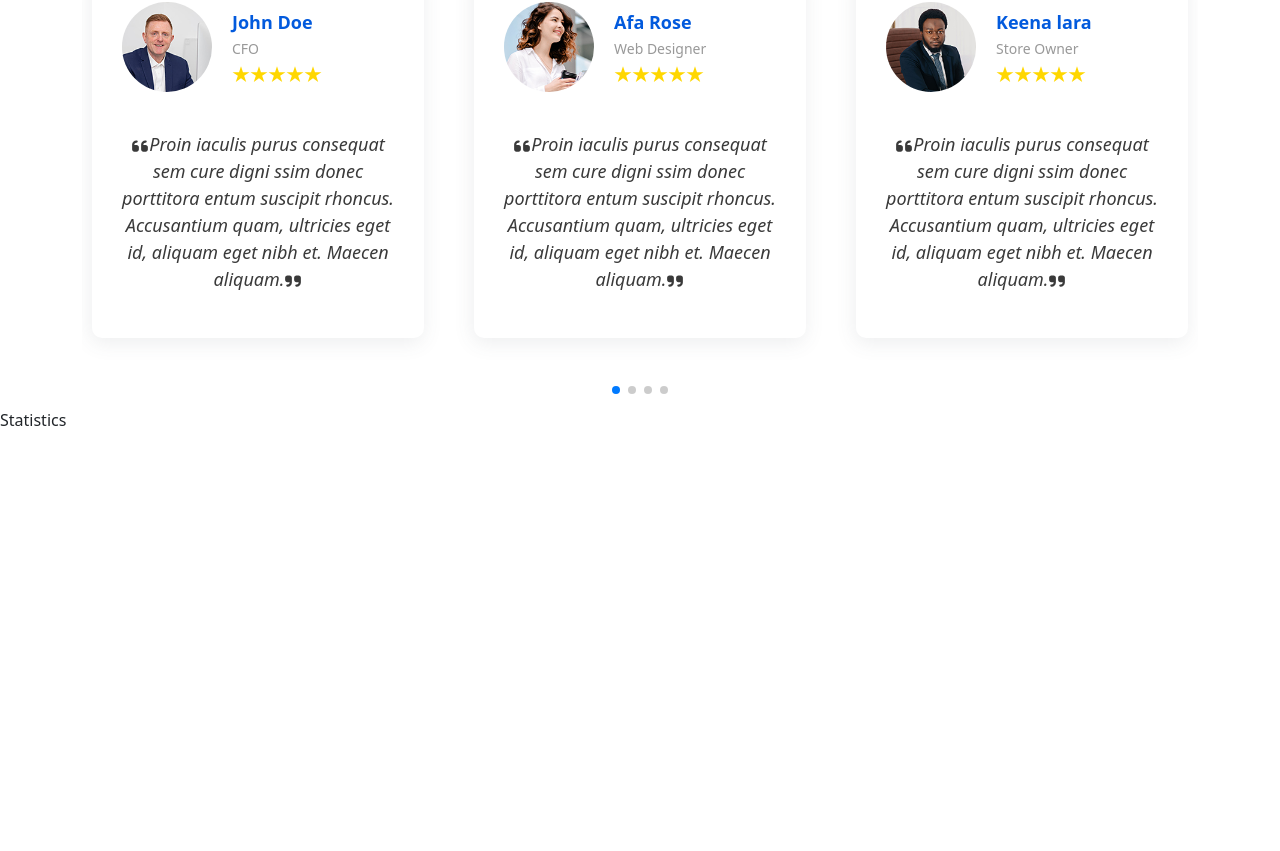
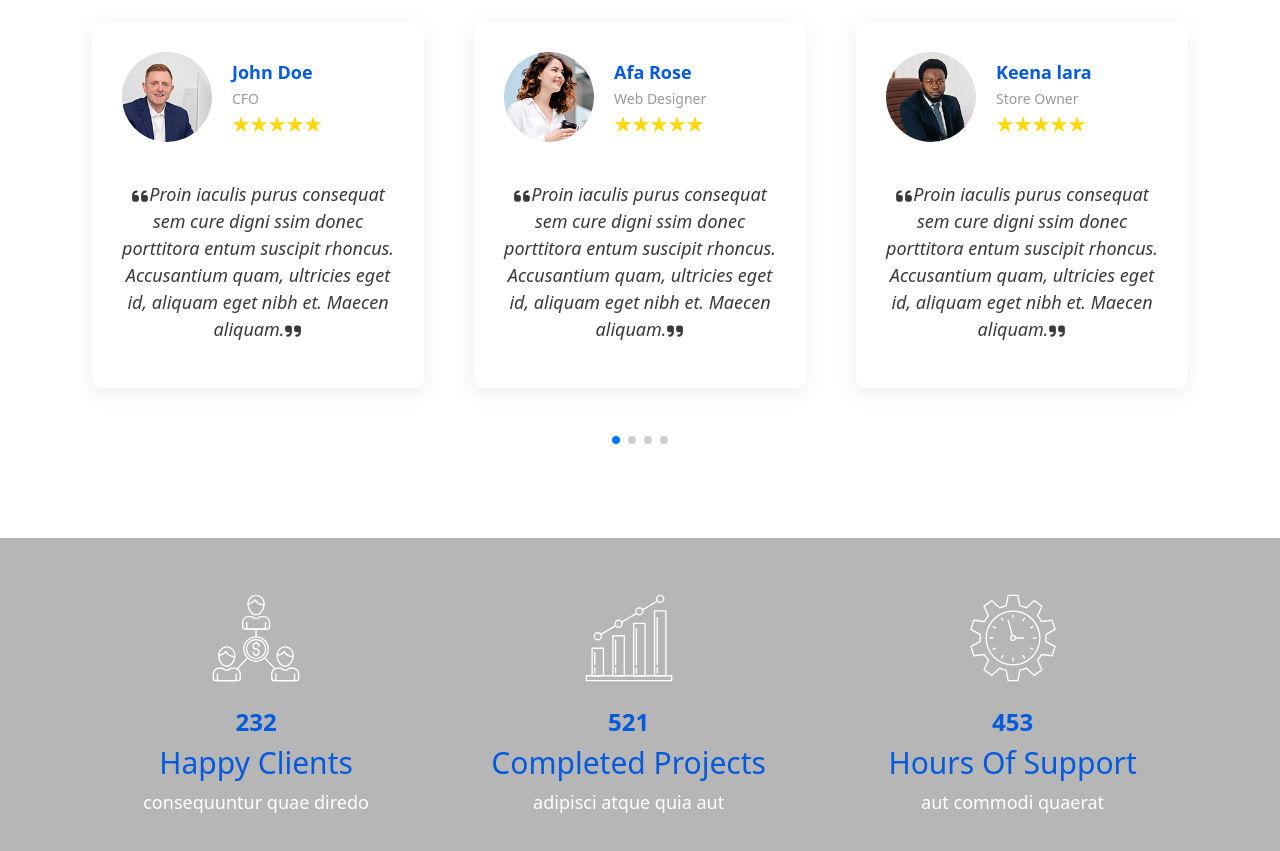
Before and after one commit to Hamza-1-0/Secondproject, a React (Vite) app: page / in a window 1280 px wide. Shown: the part 4501-5352 px from the top of the page. Before the commit the page ends 4933 px from the top, so only its background shows below. Built offline with nearby package versions, Linux system fonts and the light colour scheme.

Commit message:
Add header

```diff
--- a/src/Components/Statistics/Statistics-style.css
+++ b/src/Components/Statistics/Statistics-style.css
@@ -0,0 +1,38 @@
+.statistics{
+    background-color: rgba(105, 105, 105, 0.486);
+    padding-top: 50px;
+    padding-bottom: 80px;
+
+}
+.data-web{
+    display: flex;
+    justify-content: space-around;
+    align-items: center;
+}
+.data-web .data-stas{
+    display: flex;
+    flex-direction: column;
+    align-items: center;
+    text-align: center;
+}
+.data-web .data-stas img{
+    margin-bottom: 20px;
+    transition: 0.4s all;
+}
+.data-web .data-stas img:hover{
+    transform: scale(1.1);
+}
+.data-web .data-stas .text h5{
+    color: #025add;
+    font-size: 24px;
+    font-weight: 600;
+}
+.data-web .data-stas .text h3{
+    color: #025add;
+    font-size: 30px;
+    font-weight: 400;
+}
+.data-web .data-stas .text p{
+    font-size: 18px;
+    font-weight: 400;
+}
--- a/src/Components/Statistics/Statistics.jsx
+++ b/src/Components/Statistics/Statistics.jsx
@@ -1,7 +1,39 @@
 import React from "react";
 import "./Statistics-style.css";
+import { Container } from "react-bootstrap";
 const Statistics = () => {
-  return <div className="Statistics">Statistics</div>;
+  return (
+    <div className="statistics">
+      <Container>
+        <div className="data-web">
+          <div className="data-stas">
+            <img src="src\assets\News\icons\happy-clients.svg" alt="" />
+            <div className="text">
+              <h5>232</h5>
+              <h3>Happy Clients</h3>
+              <p>consequuntur quae diredo</p>
+            </div>
+          </div>
+          <div className="data-stas">
+            <img src="src\assets\News\icons\complete-projects.svg" alt="" />
+            <div className="text">
+              <h5>521</h5>
+              <h3>Completed Projects</h3>
+              <p>adipisci atque quia aut</p>
+            </div>
+          </div>
+          <div className="data-stas">
+            <img src="src\assets\News\icons\hours-support.svg" alt="" />
+            <div className="text">
+              <h5>453</h5>
+              <h3>Hours Of Support</h3>
+              <p>aut commodi quaerat</p>
+            </div>
+          </div>
+        </div>
+      </Container>
+    </div>
+  );
 };
 
 export default Statistics;
--- a/src/Components/Testimonials/Testimonials-style.css
+++ b/src/Components/Testimonials/Testimonials-style.css
@@ -19,7 +19,10 @@
     height: 100%;
     object-fit: cover;
   }
-
+  .testimonials{
+    padding-top: 50px;
+    padding-bottom: 80px;
+  }
   .card-test{
     box-sizing: content-box;
     padding: 30px;
```
